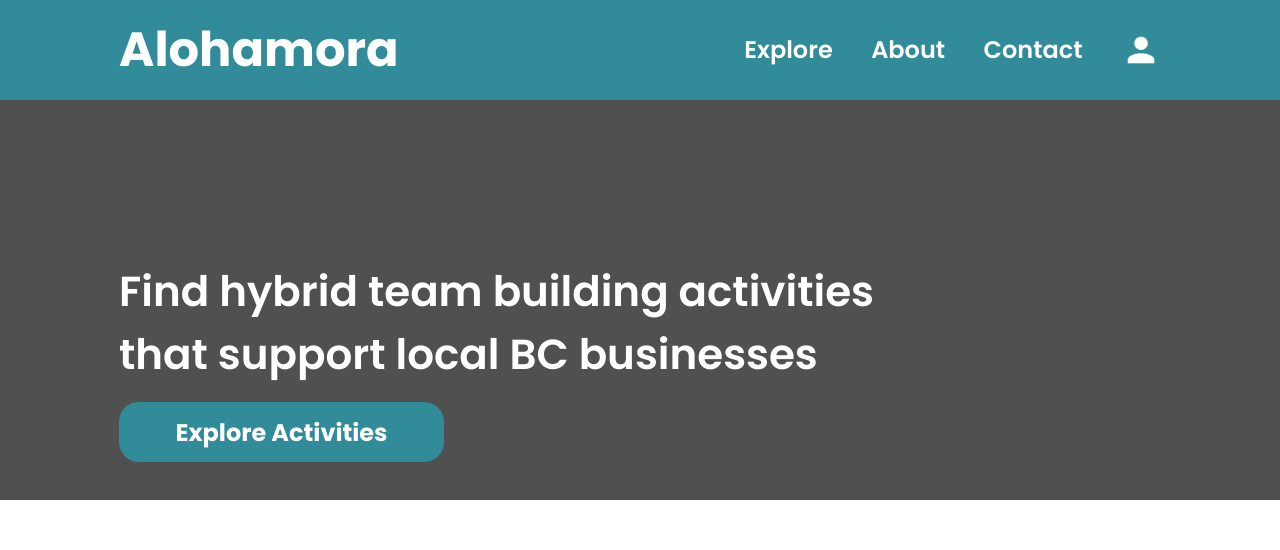
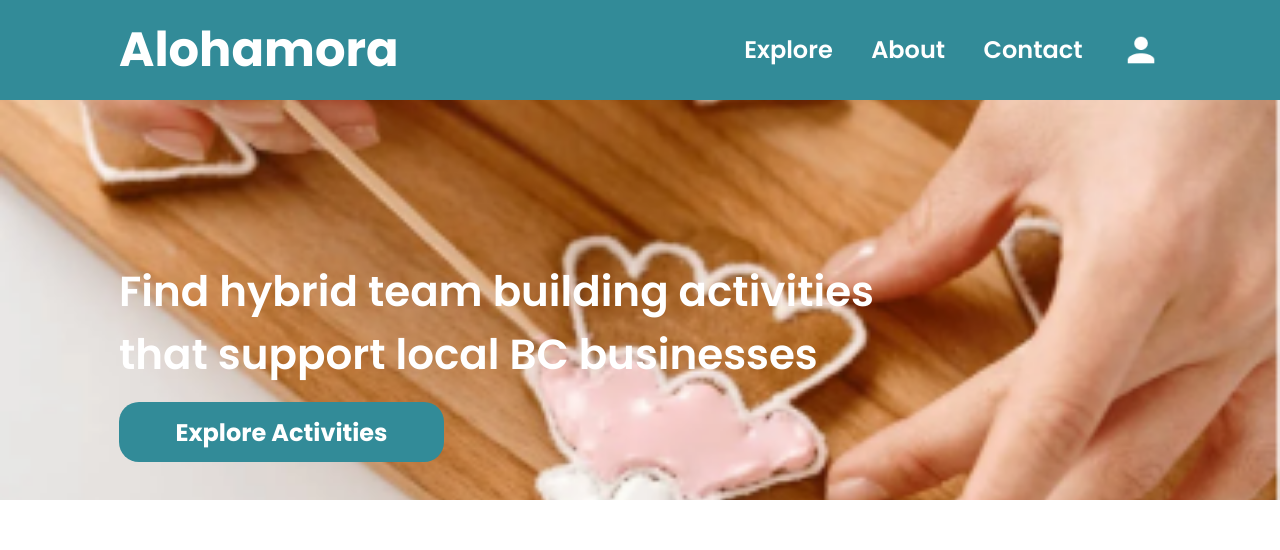
Before and after one commit to phoebe03111/Alohomora, a React (Create React App) app in the folder client/: page / in a window 1280 px wide. Shown: the top 550 px of the page. Built offline with nearby package versions, Linux system fonts and the light colour scheme.

Commit message:
add hero image

```diff
--- a/client/src/pages/HomePage/HomePage.scss
+++ b/client/src/pages/HomePage/HomePage.scss
@@ -4,8 +4,11 @@
 @use '../../styles/partials/variables.scss' as *;
 .hero {
   &__wrapper {
+    background-image: url('../../assets/images/activities/cookie.png') ;
+    background-repeat: no-repeat;
+    background-position: center;
+    background-size: cover;
     height: 50vh;
-    background-color: #505050;
     position: relative;
   }
   &__content{
```
